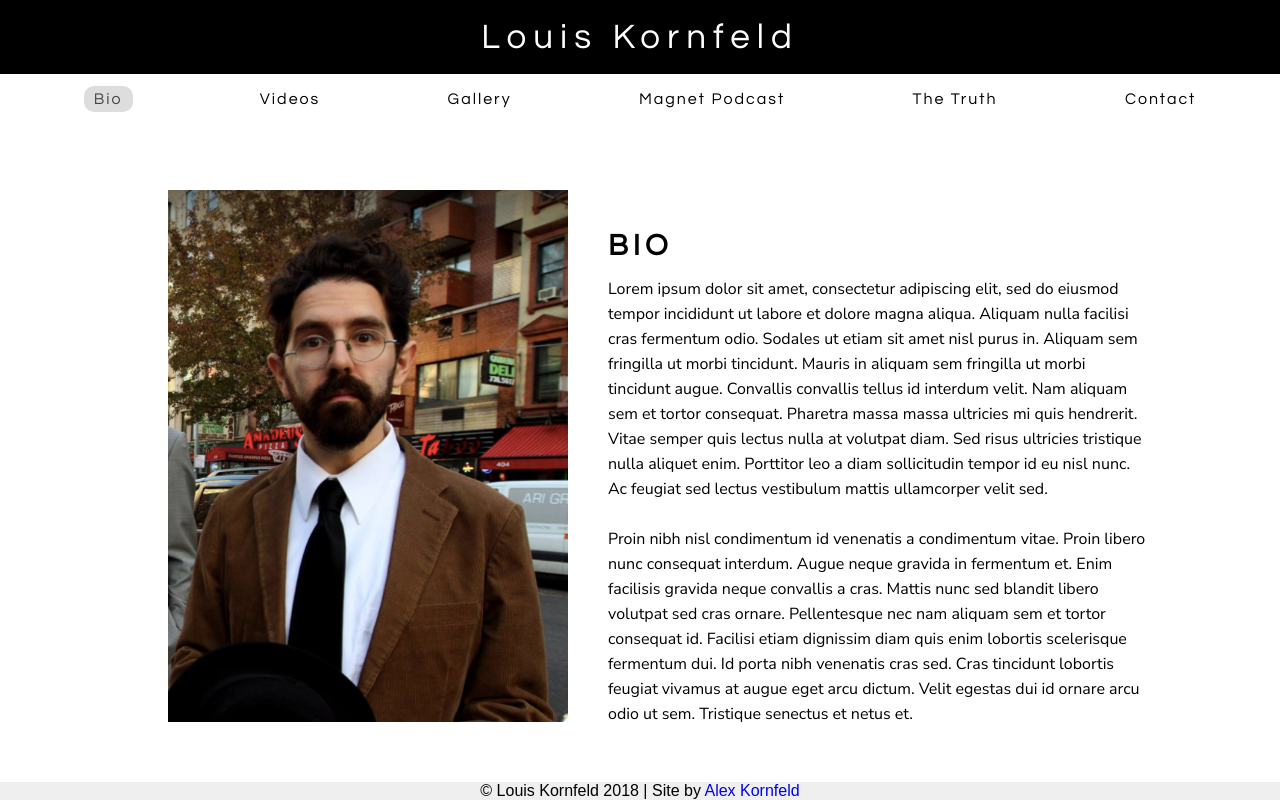
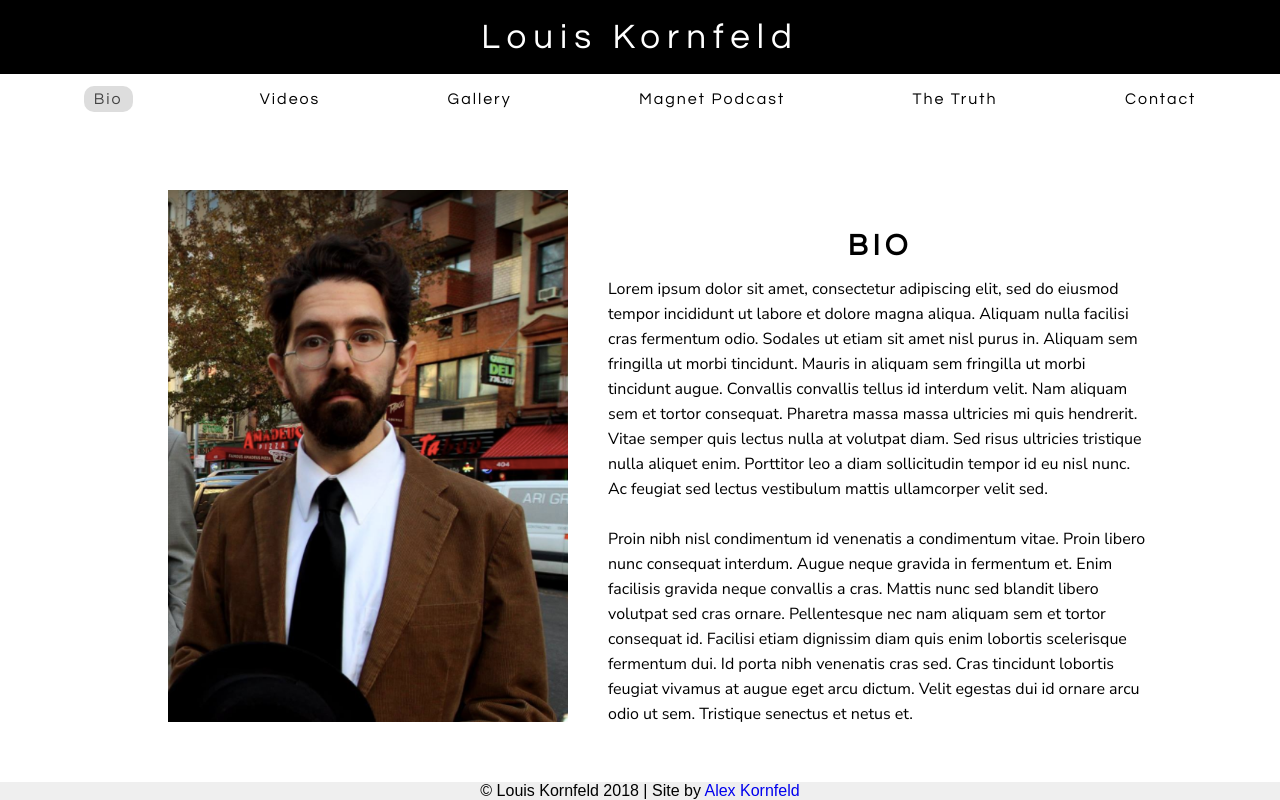
Before and after one commit to akorn3001/louis_site, a React (Create React App) app: page /#/bio in a window 1280 px wide. Built offline with nearby package versions, Linux system fonts and the light colour scheme.

Commit message:
Center bio h3 above bio text

```diff
--- a/src/App.css
+++ b/src/App.css
@@ -71,6 +71,10 @@ h3 {
   flex: 200px;
 }
 
+.h3-container {
+  text-align: center;
+}
+
 .alex-link {
   text-decoration: none;
 }
--- a/src/components/bio.js
+++ b/src/components/bio.js
@@ -14,7 +14,7 @@ class Bio extends Component {
       <div className="bio">
         <img src={Headshot} alt="headshot" className="headshot" width="400px" height="533px"/>
         <div className="bio-text">
-          <h3>BIO</h3>
+          <div className="h3-container"><h3>BIO</h3></div>
           <p>
             Lorem ipsum dolor sit amet, consectetur adipiscing
             elit, sed do eiusmod tempor incididunt ut labore et
```
